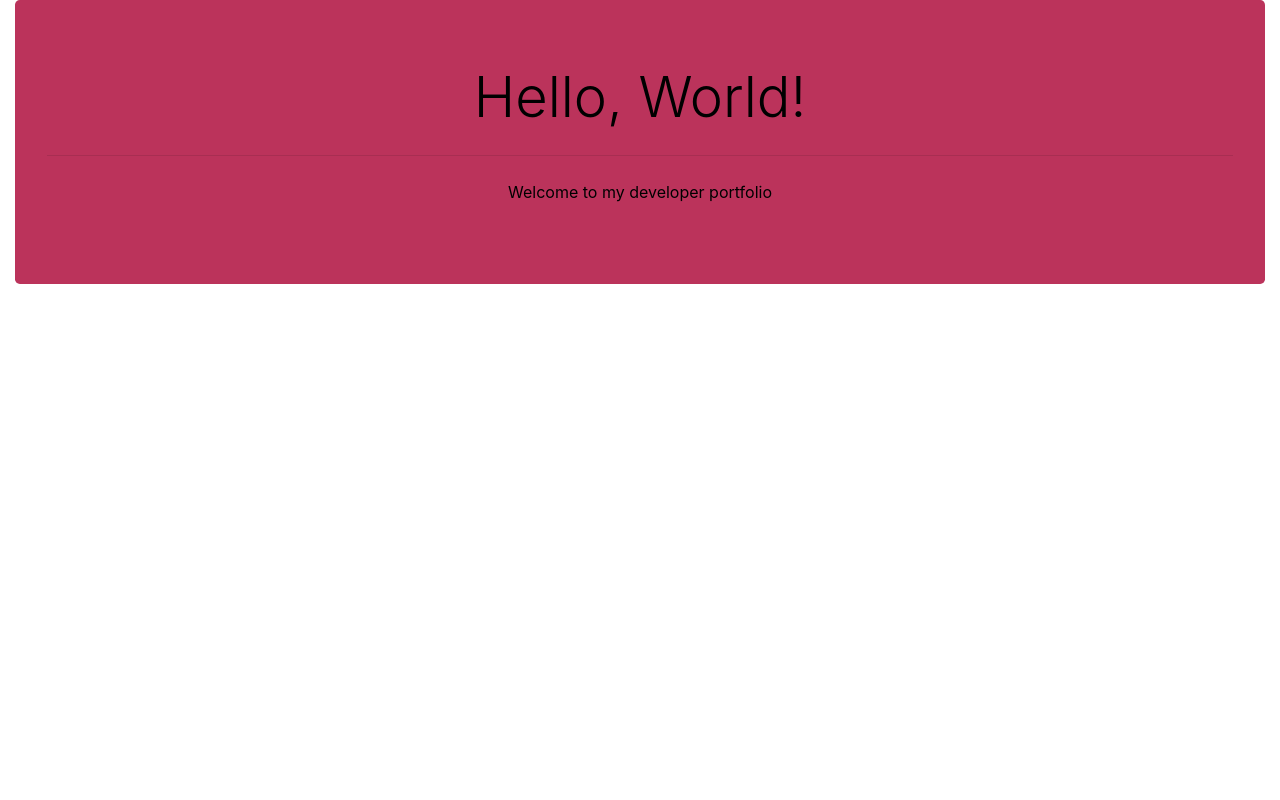
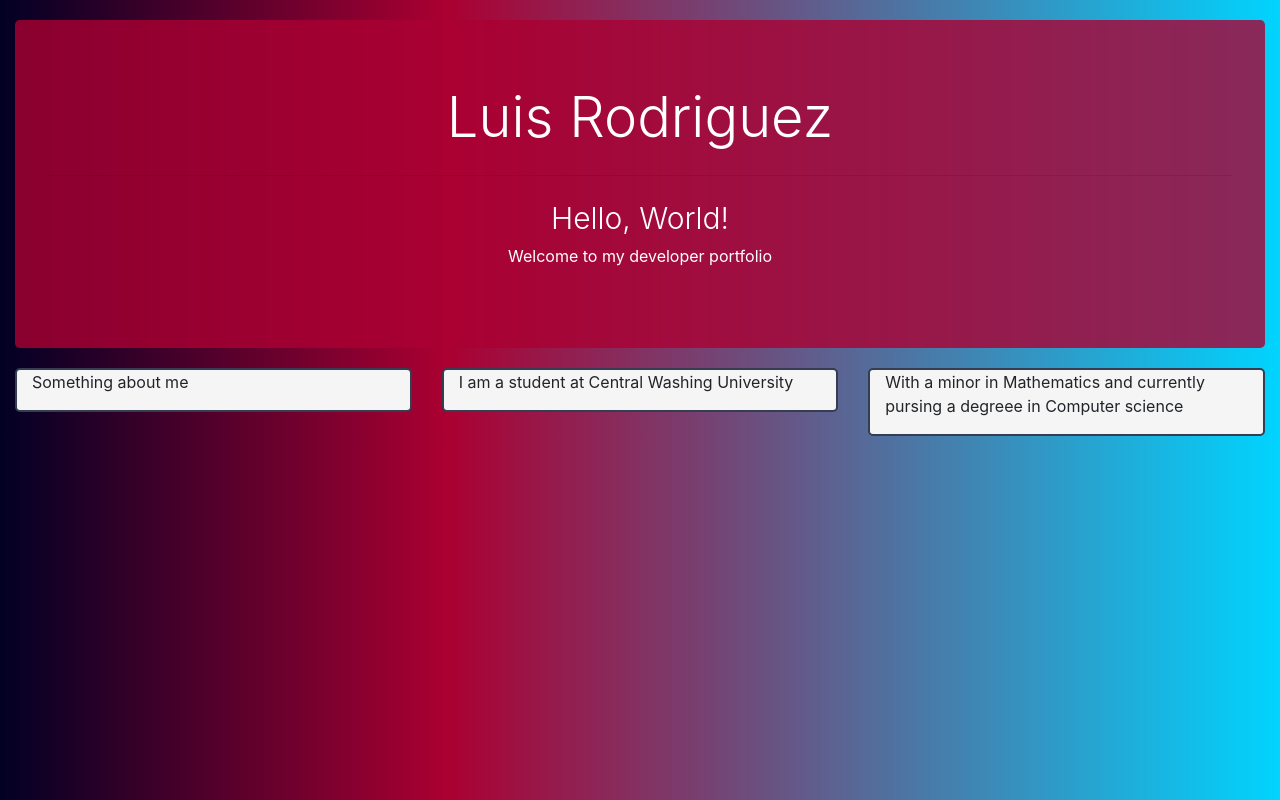
Before and after one commit to Rodriguezlui002/portfolio, a plain HTML site: page index.html in a window 1280 px wide. Drawn offline with nearby package versions, Linux system fonts and the light colour scheme.

Commit message:
Update to index.html

```diff
--- a/index.html
+++ b/index.html
@@ -11,13 +11,34 @@
     <div class="container-fluid">
         <!-- Jumbotron -->
         <div class="jumbotron" style="text-align: center;">
-            <h1 class="display-4">Hello, World!</h1>
+            <h1 class="display-4">Luis Rodriguez</h1>
             <hr class="my-4">
+            <h2 class="display-4" style="font-size: 30px;">Hello, World!</h2>
             <p>Welcome to my developer portfolio</p>
         </div>
 
         <!-- Grid content -->
+        <div class="row">
+            <div class="col-md-4">
+                <div class="container content">
+                    <p>Something about me</p>
+                </div>
+            </div>
+            <div class="col-md-4">
+                <div class="container content">
+                    <p>I am a student at Central Washing University</p>
+                </div>
+            </div>
+            <div class="col-md-4">
+                <div class="container content">
+                    <p>With a minor in Mathematics and currently pursing a degreee in Computer science</p>
+                </div>
+            </div>
+        </div>
+    </div>
 
-    </div>
+    <script src="https://code.jquery.com/jquery-3.5.1.slim.min.js" integrity="sha384-DfXdz2htPH0lsSSs5nCTpuj/zy4C+OGpamoFVy38MVBnE+IbbVYUew+OrCXaRkfj" crossorigin="anonymous"></script>
+    <script src="https://cdn.jsdelivr.net/npm/popper.js@1.16.0/dist/umd/popper.min.js" integrity="sha384-Q6E9RHvbIyZFJoft+2mJbHaEWldlvI9IOYy5n3zV9zzTtmI3UksdQRVvoxMfooAo" crossorigin="anonymous"></script>
+    <script src="https://stackpath.bootstrapcdn.com/bootstrap/4.5.0/js/bootstrap.min.js" integrity="sha384-OgVRvuATP1z7JjHLkuOU7Xw704+h835Lr+6QL9UvYjZE3Ipu6Tp75j7Bh/kR0JKI" crossorigin="anonymous"></script>
 </body>
 </html>
--- a/stylesheet.css
+++ b/stylesheet.css
@@ -1,4 +1,16 @@
+body {
+    background: rgb(2, 0, 36);
+    background: linear-gradient(90deg, rgba(2, 0, 36, 1) 0%, rgba(171, 0, 50, 1) 35%, rgba(0, 212, 255, 1) 100%);
+}
+
 .jumbotron {
     background: rgba(171, 0, 50, .8);
-    color: #000000;
+    color: #FFF;
+    margin: 20px 0;
 }
+
+.content {
+    background: #F5F5F5;
+    border: 2px solid #343D52;
+    border-radius: 5px;
+}
```
Also changed, not shown: bit.png (added), bitNum.png (added).
